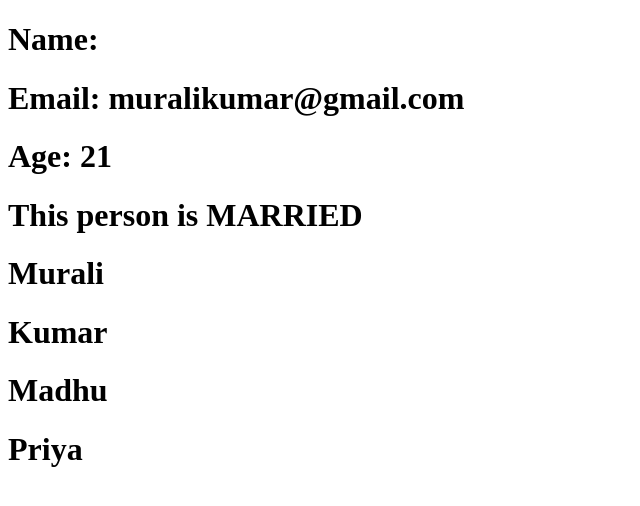
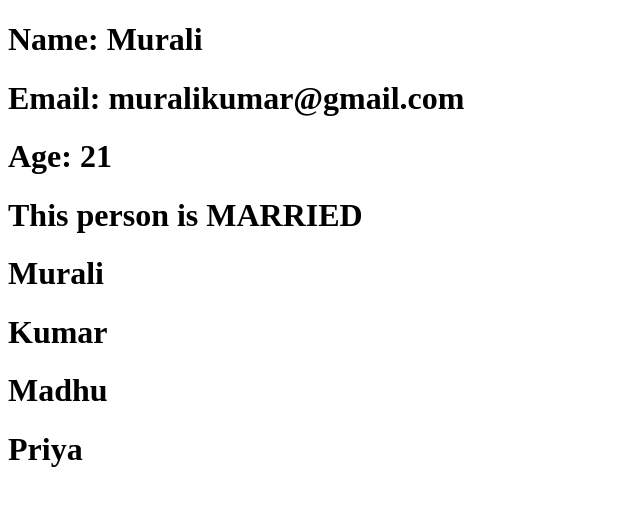
Before and after one commit to codewithmurali/first-react-app, a React (Create React App) app: page / in a window 1280 px wide. Shown: the top 506 px of the page, without its empty margins (0-640 px from the left). Built offline with nearby package versions, Linux system fonts and the light colour scheme.

Commit message:
After using Prop-types

```diff
--- a/src/Components/Person.js
+++ b/src/Components/Person.js
@@ -2,7 +2,7 @@ import PropTypes from "prop-types";
 export const Person = (props) => {
   return (
     <div>
-      <h1>Name: {props.namee}</h1>
+      <h1>Name: {props.name}</h1>
 
       <h1>Email: {props.email}</h1>
       <h1>Age: {props.age}</h1>
```
